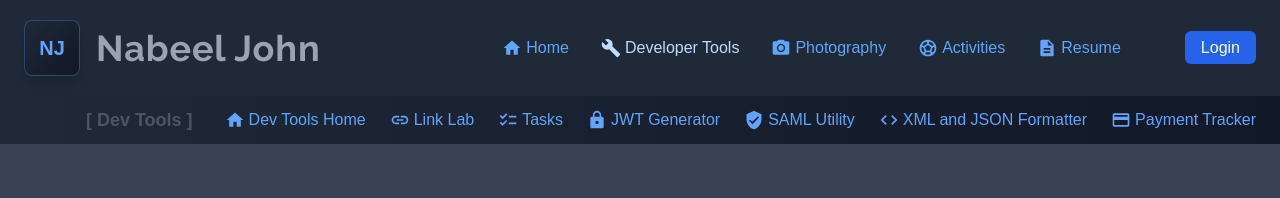
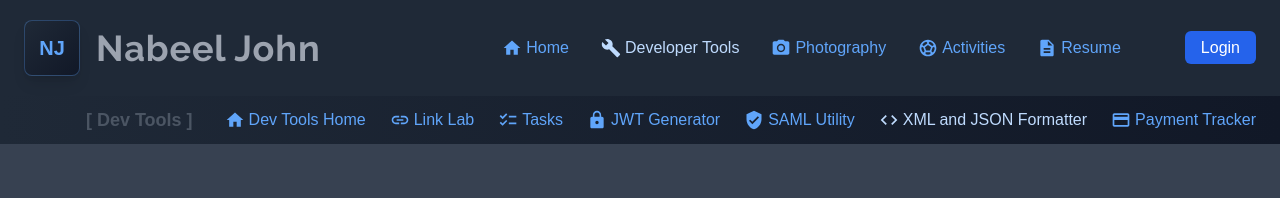
Before and after one commit to nabeeljohn/njohnweb, a Next.js app: page /tools/formatter/json in a window 1280 px wide. Shown: the top 198 px of the page. Built offline with nearby package versions, Linux system fonts and the light colour scheme.

Commit message:
header and layout cleanup

```diff
--- a/app/layout.tsx
+++ b/app/layout.tsx
@@ -31,13 +31,12 @@ export default function RootLayout({
       <body
         suppressHydrationWarning={true}
         className={`${geistSans.variable} ${geistMono.variable} antialiased bg-gray-700 text-gray-100 flex flex-col min-h-screen`}
->
-      <MainHeader />
+      >
+        <MainHeader />
         {/* Main content grows to fill space between header and footer */}
         <main className="flex-1">
           {children}
         </main>
-
         <MainFooter />
       </body>
     </html>
--- a/appcomponents/devtools/devtoolsheader.tsx
+++ b/appcomponents/devtools/devtoolsheader.tsx
@@ -56,7 +56,7 @@ export default function DevToolsHeader() {
                 </Link>
               </li>
               <li>
-                <Link href="/tools/formatter" className={`${baseclassLinks} ${pathname === "/tools/formatter" ? activeClass : inactiveClass}`}>
+                <Link href="/tools/formatter" className={`${baseclassLinks} ${pathname.includes("/tools/formatter") ? activeClass : inactiveClass}`}>
                   <MdCode className="h-5 w-5" />
                   XML and JSON Formatter
                 </Link>
```
